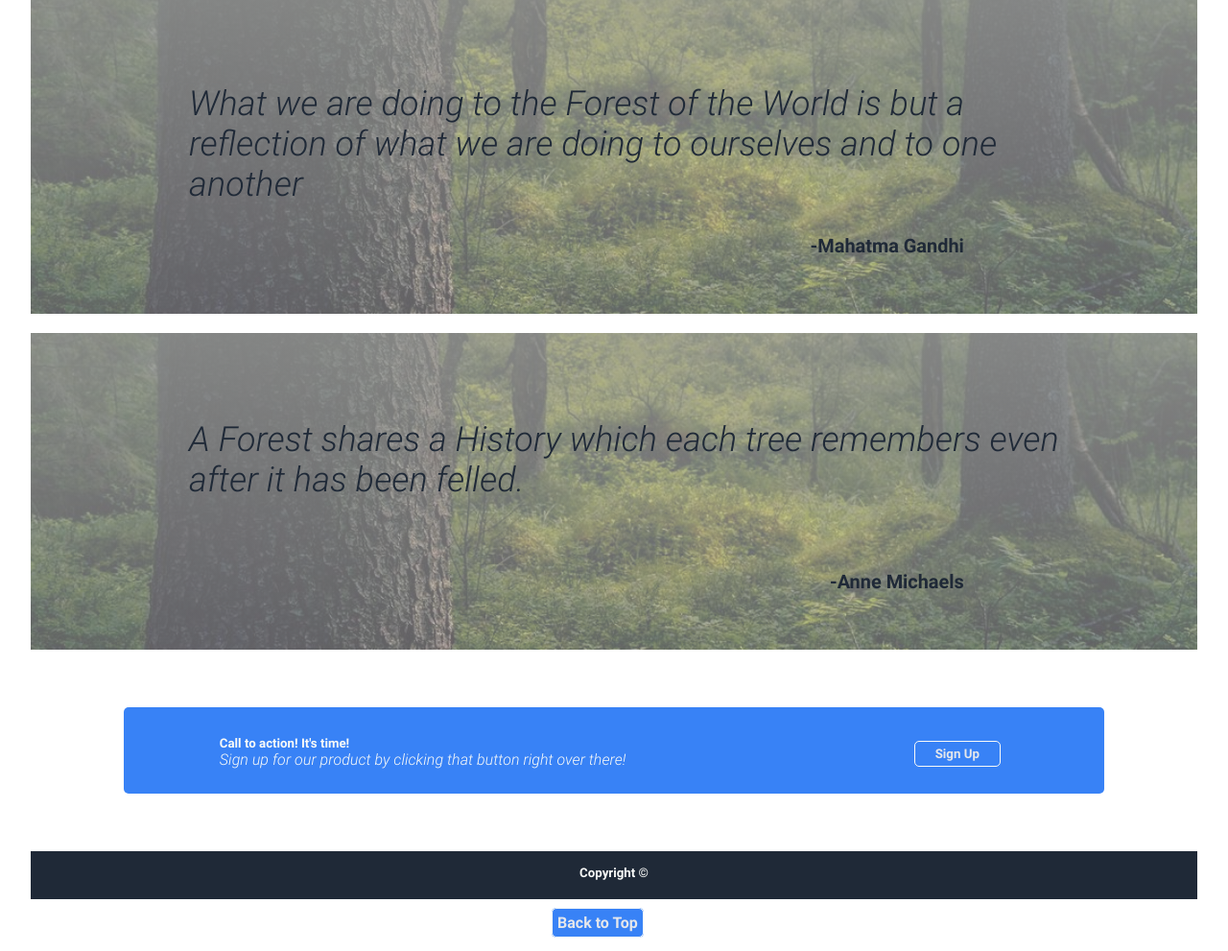
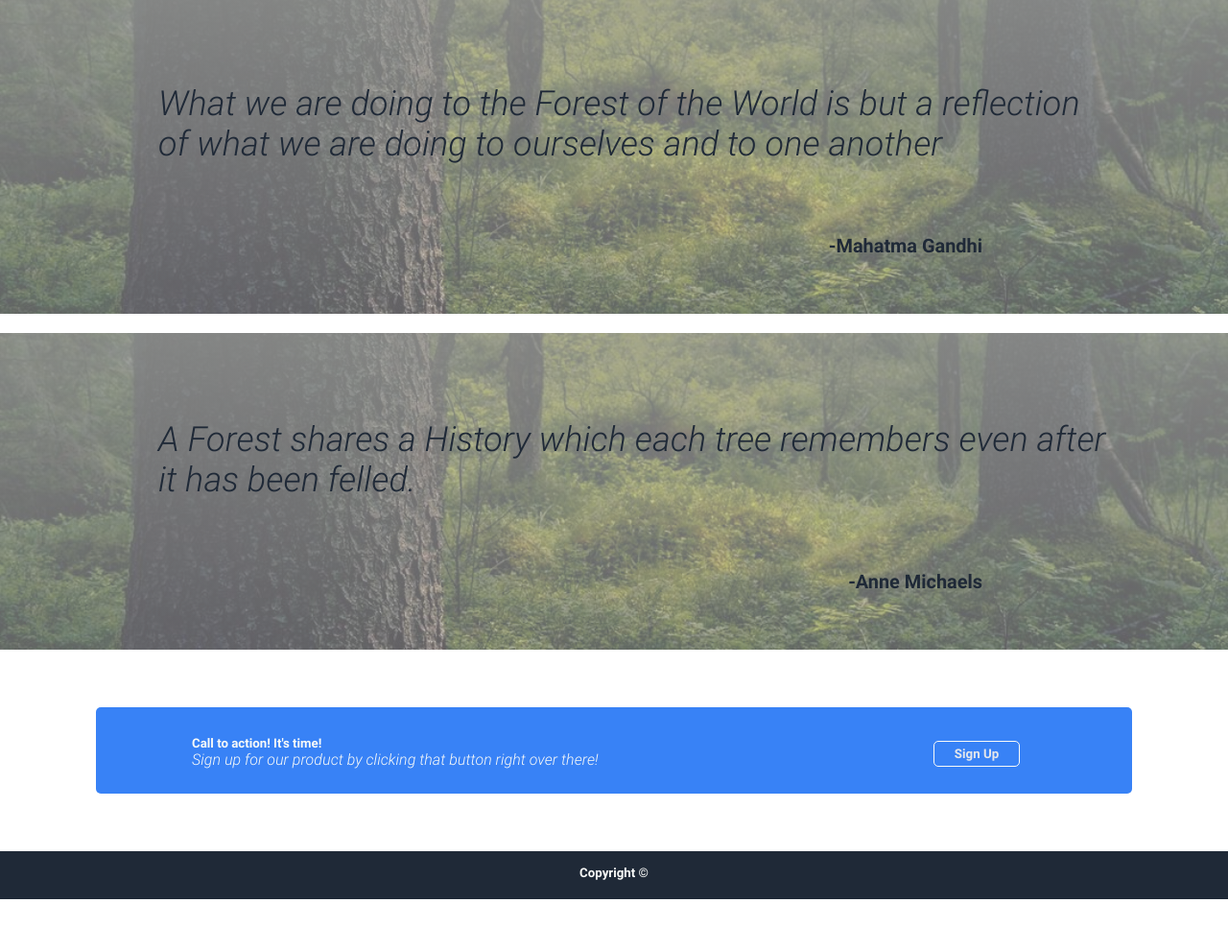
Before and after one commit to Lizalise504/main_css_project, a plain HTML site: page pages/about.html in a window 1280 px wide. Shown: the part 875-1866 px from the top of the page at 96% size. After the commit the page ends 1827 px from the top, so only its background shows below. Drawn offline with Linux system fonts and the light colour scheme.

Commit message:
removing unnecessary tags

```diff
--- a/pages/about.html
+++ b/pages/about.html
@@ -70,8 +70,5 @@
     <footer class="footer-text">
         <h5>Copyright ©</h5>
     </footer>
-    <div class="link">
-        <a href="#title">Back to Top</a>
-    </div>
 </body>
 </html>
--- a/projectstyle.css
+++ b/projectstyle.css
@@ -16,7 +16,7 @@
 }
 
 .header{
-    width: 95%;
+    width: 100%;
     height: 400px;
     margin: 20px auto;
     background: linear-gradient(#000,rgba(31,41, 51,0.2));
@@ -132,7 +132,7 @@ nav{
 
 /*Features section*/
 .feature{
-    width: 95%;
+    width: 100%;
     height: 50%;
     margin: auto;
     text-align: center;
@@ -183,7 +183,7 @@ h2{
     margin-bottom: 20px;
 }
 .quote{
-    width: 95%;
+    width: 100%;
     height: 330px;
     margin: auto;
     margin-bottom: 20px;
@@ -217,7 +217,7 @@ h2{
 }
 /*Action Section*/
 .action{
-    width: 95%;
+    width: 100%;
     margin: 20px auto;
     padding: 40px;
     text-align: left;
@@ -266,7 +266,7 @@ h2{
     background-color: #e5e7eb;
 }
 .footer-text{
-    width: 95%;
+    width: 100%;
     height: 50px;
     margin: auto;
     margin-bottom: 15px;
@@ -277,20 +277,3 @@ h2{
     text-align: center;
     padding: 15px;
 }
-.link{
-    width: 130px;
-    margin: auto;
-    margin-bottom: 20px;
-    border-radius: 10px;
-}
-.link a{
-    text-decoration: none;
-    width: 90px;
-    background-color: #3882f6;
-    border-radius: 5px;
-    border: 1px solid #f9faf8;
-    color: #e5e7eb;
-    padding: 5px;
-    margin: 10px 0px;
-    font-weight: bold;
-}
--- a/style.css
+++ b/style.css
@@ -15,9 +15,9 @@
     font-weight: normal;
 }
 header{
-    width: 95%;
+    width: 100%;
     min-height: 70vh;
-    margin: 20px 50px;
+    /*margin: 20px 50px;*/
     background-color: rgb(31, 41, 55);
 }
 nav{
@@ -117,7 +117,7 @@ nav{
 
 /*Features section*/
 .feature{
-    width: 95%;
+    width: 100%;
     height: 50%;
     margin: auto;
     text-align: center;
@@ -156,7 +156,7 @@ nav{
 
 /*quote section*/
 .quote{
-    width: 95%;
+    width: 100%;
     margin: auto;
     margin-bottom: 20px;
     position: relative;
@@ -186,7 +186,7 @@ nav{
 
 /*Action Section*/
 .action{
-    width: 95%;
+    width: 100%;
     margin: 20px auto;
     padding: 40px;
     text-align: left;
@@ -235,7 +235,7 @@ nav{
     background-color: #e5e7eb;
 }
 .footer-text{
-    width: 95%;
+    width: 100%;
     height: 50px;
     margin: auto;
     margin-bottom: 15px;
@@ -246,20 +246,3 @@ nav{
     text-align: center;
     padding: 15px;
 }
-.link{
-    width: 130px;
-    margin: auto;
-    margin-bottom: 20px;
-    border-radius: 10px;
-}
-.link a{
-    text-decoration: none;
-    width: 90px;
-    background-color: #3882f6;
-    border-radius: 5px;
-    border: 1px solid #f9faf8;
-    color: #e5e7eb;
-    padding: 5px;
-    margin: 10px 0px;
-    font-weight: bold;
-}
```
Also changed, not shown: pages/feature.html (+0 -3 lines).
